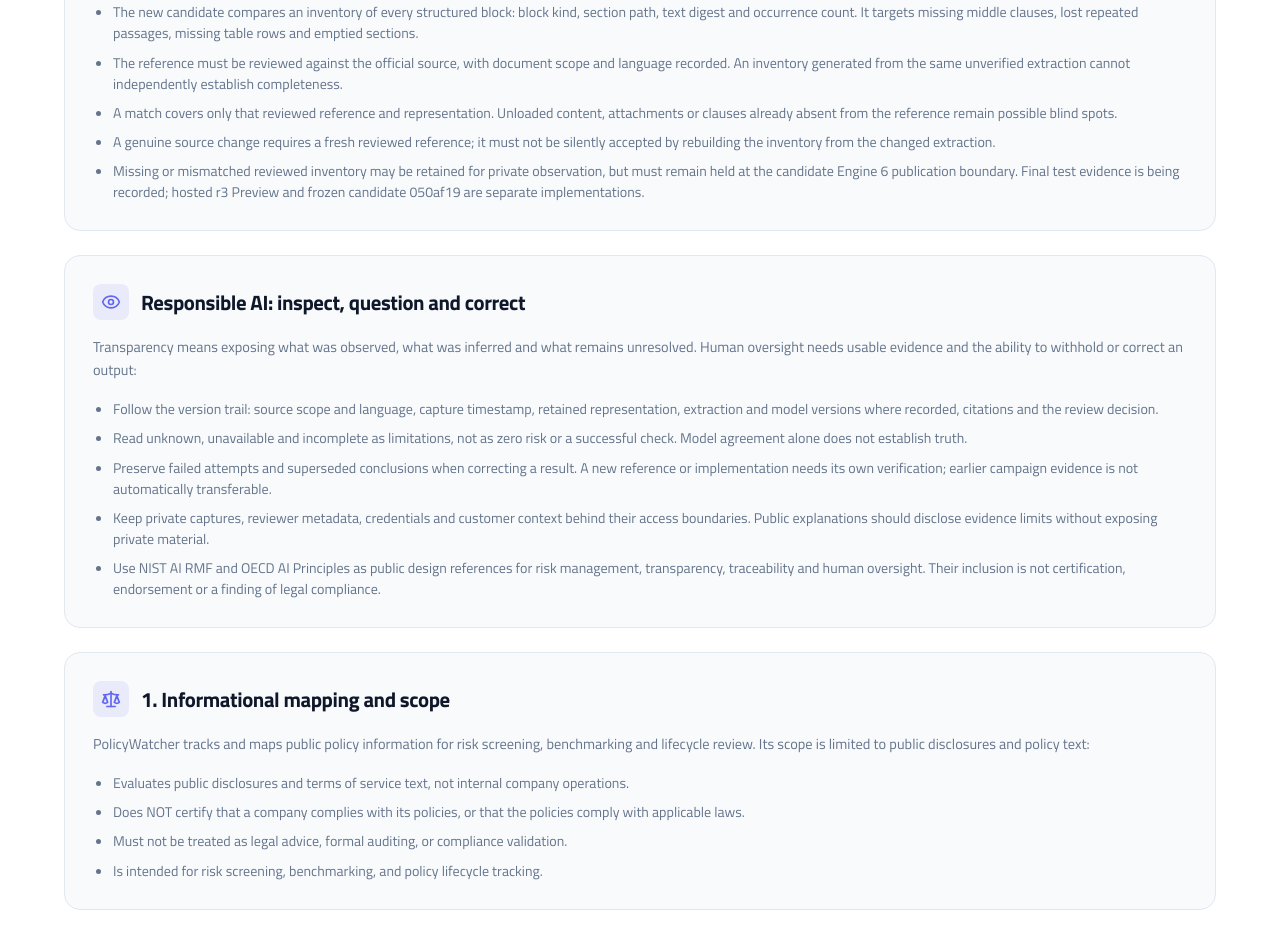
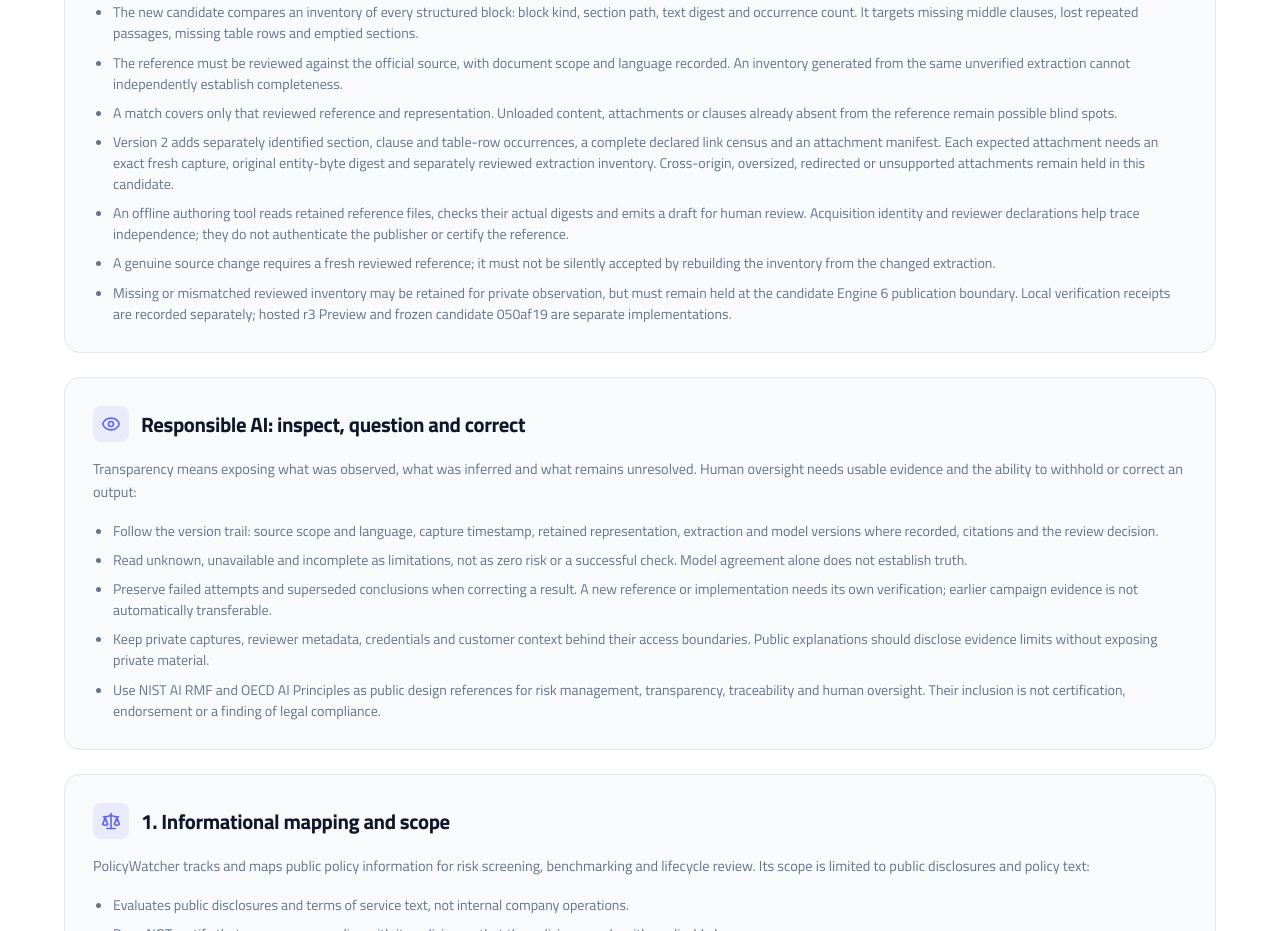
Before and after one commit to sev7enITA/policywatcher, a Next.js app: page /methodology/confidence in a window 1280 px wide. Shown: the part 1800-2731 px from the top of the page. Built offline with nearby package versions, Linux system fonts and the light colour scheme.

Commit message:
Explain independent inventories and attachment evidence in public EN IT pages

```diff
--- a/src/app/engine-6-preview/page.tsx
+++ b/src/app/engine-6-preview/page.tsx
@@ -71,6 +71,7 @@ const copy = {
     ledgerIntro: 'Recorded verification, updated 22 November 2026. Historical regression and campaign results are retained. Local production-mode and generated standalone-server checks are reported separately from hosted verification and production accuracy.',
     check: 'Check', result: 'Recorded result', limit: 'What remains unproven',
     checks: [
+      ["22 November · Independent expected-content inventory", "A separate local candidate adds version 2 inventories for sections, clause occurrences, table rows, link census and attachment byte/extraction evidence.", "1,842 application tests passed offline, with 14 skipped. Missing content, altered links, partial attachments and forged structured blocks are held. An offline tool verifies retained reference bytes and emits a human-review draft. Independence remains reviewer-attested; clause units follow reviewed structural boundaries. Same-origin attachments are bounded to four files, 1 MB each and 2 MB in total; cross-origin and redirected resources stay suspended. Local Qwen and GLM-4 reviews were advisory. This candidate is not the hosted Preview, does not activate a new public engine and adds no real-source or 500-policy/day qualification."],
       ["22 November · Completeness controls verified locally", "The local candidate adds a reviewed inventory of every structured block, including section paths, text digests and occurrence counts, with source and language binding.", "After integration with release 5.6, the application suite passed 1,802 tests offline with 14 skipped. Included controls cover reviewed references, transport integrity, isolated publication workflows, administrative refusals and EN/IT rendering; these are not source-completeness rates. Four of six deliberately incomplete synthetic documents passed the previous heading-and-terminal contract: targeted falsification, not a population error rate. A self-derived inventory is not independent evidence. Missing or mismatched inventory must hold candidate publication; genuine source changes need a fresh reviewed reference. Download integrity, extraction coverage, transaction atomicity and interpretation remain separate checks. Hosted r3 and frozen candidate 050af19 are different implementations; 500 completed policies per day remains unqualified."],
       ["22 November · PolicyAsCode MVP verified locally", "A versioned public InsightIR export and a separate draft importer passed 20 contract/storage checks and 48 relevant application tests with networking denied by the operating system.", "This is a local implementation candidate, not a deployed endpoint. Private Preview records, private predecessor text and reviewer metadata are excluded. Exact UTF-16 citations, immutable digests, tenant/project storage partitions and concurrent idempotent imports were checked. Every insight remains inferred, unapproved and non-executable. A synthetic example was imported locally, with all 79 protected project files unchanged. The sidecar does not modify the enterprise model or runtime; source completeness and the 500-policy/day target remain unqualified. Native GLM review is pending because the desktop control service is unavailable."],
       ["22 November · Selective rendering: three representations extracted", "16 predeclared candidates; 11 serial renderer API calls in 31.078 seconds produced three Facebook document captures and extractions.", "Eight calls were rejected by the renderer domain allowlist; five further same-origin candidates were not attempted. The three DOMs and extraction hashes are saved. Independent review found navigation/language-picker text in all three and a catalogue DPA/addendum identity mismatch. 126 scopes still lack a completed extraction; all 129 remain unqualified for source completeness. The remote renderer remains 1.2.0. Challenge and source-drift cases were excluded before execution; no public baseline, notification or service configuration was changed."],
@@ -185,6 +186,7 @@ const copy = {
     ledgerIntro: 'Verifiche aggiornate al 22 novembre 2026. I risultati storici delle regressioni e della campagna sono conservati. Le verifiche locali in modalità produzione e sul server standalone generato sono distinte dalle prove di hosting e dall’accuratezza in produzione.',
     check: 'Controllo', result: 'Risultato registrato', limit: 'Che cosa resta da dimostrare',
     checks: [
+      ["22 novembre · Inventario indipendente del contenuto atteso", "Un candidato locale separato introduce inventari versione 2 per sezioni, occorrenze delle clausole, righe, censimento dei link e prove sui byte e sull’estrazione degli allegati.", "1.842 test applicativi offline superati, 14 saltati. Contenuti mancanti, link alterati, allegati parziali e blocchi strutturati incoerenti vengono sospesi. Uno strumento offline verifica i byte dei riferimenti conservati e produce una bozza da revisionare. L’indipendenza resta dichiarata dal revisore; le unità di clausola seguono confini strutturali revisionati. Allegati della stessa origine limitati a quattro file, 1 MB ciascuno e 2 MB complessivi; origini diverse e redirect restano sospesi. Revisioni locali Qwen e GLM-4 consultive. Questo candidato è distinto dalla Preview online, non attiva un nuovo motore pubblico e non qualifica completezza reale o 500 policy al giorno."],
       ["22 novembre · Controlli di completezza verificati localmente", "Il candidato locale aggiunge un inventario revisionato di ogni blocco strutturato, con percorsi delle sezioni, hash del testo e numero di occorrenze, legato a fonte e lingua.", "Dopo l’integrazione con la release 5.6: 1.802 test applicativi offline superati, 14 saltati. I controlli inclusi riguardano riferimenti revisionati, integrità del trasporto, workflow isolati, rifiuti amministrativi e rendering EN/IT; non sono percentuali di completezza delle fonti. Quattro documenti sintetici intenzionalmente incompleti su sei superavano il precedente contratto basato su intestazioni e termine: falsificazione mirata, non tasso di errore della popolazione. Un inventario derivato dalla stessa estrazione non è prova indipendente. Inventari assenti o non corrispondenti devono sospendere la pubblicazione del candidato; modifiche autentiche richiedono un nuovo riferimento revisionato. Integrità del download, copertura di estrazione, atomicità della transazione e interpretazione restano controlli distinti. r3 online e candidato congelato 050af19 sono implementazioni diverse; 500 policy completate al giorno restano da qualificare."],
       ["22 novembre · MVP PolicyAsCode verificato localmente", "Export pubblico InsightIR versionato e importatore in bozze separate: superati 20 controlli su contratto/deposito e 48 test applicativi pertinenti, con rete negata dal sistema operativo.", "È un candidato implementato localmente, non un endpoint distribuito. Esclusi record Preview privati, testo del predecessore privato e metadati dei revisori. Verificati citazioni UTF-16 esatte, digest immutabili, partizioni tenant/progetto e idempotenza concorrente. Ogni insight resta inferito, non approvato e non eseguibile. Importato localmente un esempio sintetico, con tutti i 79 file protetti invariati. Il deposito separato non modifica modello o runtime aziendale; completezza delle fonti e obiettivo di 500 policy/giorno restano non qualificati. Revisione GLM nativa in attesa del collegamento desktop."],
       ["22 novembre · Rendering selettivo: tre rappresentazioni estratte", "16 candidati dichiarati prima della prova; 11 chiamate seriali al renderer in 31,078 secondi hanno prodotto tre catture ed estrazioni di documenti Facebook.", "Otto chiamate respinte dall’allowlist del renderer; altri cinque candidati della stessa origine non sono stati tentati. Conservati i tre DOM e gli hash delle estrazioni. La revisione indipendente rileva navigazione/selettore lingua in tutte e tre e un disallineamento tra DPA e addendum nel catalogo. 126 ambiti restano senza estrazione completata; tutti i 129 sono ancora da qualificare per completezza. Il renderer remoto resta 1.2.0. Challenge e deriva della fonte escluse prima della prova; nessuna modifica a baseline pubbliche, notifiche o configurazione del servizio."],
--- a/src/app/methodology/confidence/page.tsx
+++ b/src/app/methodology/confidence/page.tsx
@@ -58,8 +58,10 @@ const translationContent = {
           "The new candidate compares an inventory of every structured block: block kind, section path, text digest and occurrence count. It targets missing middle clauses, lost repeated passages, missing table rows and emptied sections.",
           "The reference must be reviewed against the official source, with document scope and language recorded. An inventory generated from the same unverified extraction cannot independently establish completeness.",
           "A match covers only that reviewed reference and representation. Unloaded content, attachments or clauses already absent from the reference remain possible blind spots.",
+          "Version 2 adds separately identified section, clause and table-row occurrences, a complete declared link census and an attachment manifest. Each expected attachment needs an exact fresh capture, original entity-byte digest and separately reviewed extraction inventory. Cross-origin, oversized, redirected or unsupported attachments remain held in this candidate.",
+          "An offline authoring tool reads retained reference files, checks their actual digests and emits a draft for human review. Acquisition identity and reviewer declarations help trace independence; they do not authenticate the publisher or certify the reference.",
           "A genuine source change requires a fresh reviewed reference; it must not be silently accepted by rebuilding the inventory from the changed extraction.",
-          "Missing or mismatched reviewed inventory may be retained for private observation, but must remain held at the candidate Engine 6 publication boundary. Final test evidence is being recorded; hosted r3 Preview and frozen candidate 050af19 are separate implementations."
+          "Missing or mismatched reviewed inventory may be retained for private observation, but must remain held at the candidate Engine 6 publication boundary. Local verification receipts are recorded separately; hosted r3 Preview and frozen candidate 050af19 are separate implementations."
         ]
       },
       {
@@ -222,9 +224,11 @@ const translationContent = {
         bullets: [
           "Il nuovo candidato confronta un inventario di ogni blocco strutturato: tipo, percorso della sezione, hash del testo e numero di occorrenze. Mira a rilevare clausole centrali mancanti, ripetizioni perse, righe di tabella assenti e sezioni svuotate.",
           "Il riferimento deve essere revisionato rispetto alla fonte ufficiale, registrando ambito documentale e lingua. Un inventario generato dalla stessa estrazione non verificata non dimostra indipendentemente la completezza.",
+          "La versione 2 distingue sezioni, unità di clausola e righe con le rispettive occorrenze, censisce i collegamenti dichiarati e introduce il manifesto degli allegati. Ogni allegato richiede cattura fresca esatta, hash dei byte originali e inventario del testo revisionato separatamente. Allegati su origini diverse, troppo grandi, reindirizzati o non supportati restano sospesi.",
+          "Lo strumento offline legge i file di riferimento conservati, verifica gli hash effettivi e produce una bozza da revisionare. Identità della cattura e dichiarazioni del revisore rendono tracciabile la provenienza; non autenticano l’editore e non certificano il riferimento.",
           "Una corrispondenza riguarda soltanto quel riferimento e quella rappresentazione. Contenuti non caricati, allegati o clausole già assenti dal riferimento restano possibili punti ciechi.",
           "Una modifica autentica della fonte richiede un nuovo riferimento revisionato; non va accettata silenziosamente rigenerando l’inventario dall’estrazione modificata.",
-          "Un inventario revisionato assente o non corrispondente può essere conservato come osservazione privata, ma deve restare sospeso al confine di pubblicazione del candidato Engine 6. Le prove finali sono in raccolta; Preview r3 online e candidato congelato 050af19 restano implementazioni distinte."
+          "Un inventario revisionato assente o non corrispondente può essere conservato come osservazione privata, ma deve restare sospeso al confine di pubblicazione del candidato Engine 6. Le ricevute delle verifiche locali sono registrate separatamente; Preview r3 online e candidato congelato 050af19 restano implementazioni distinte."
         ]
       },
       {
```
